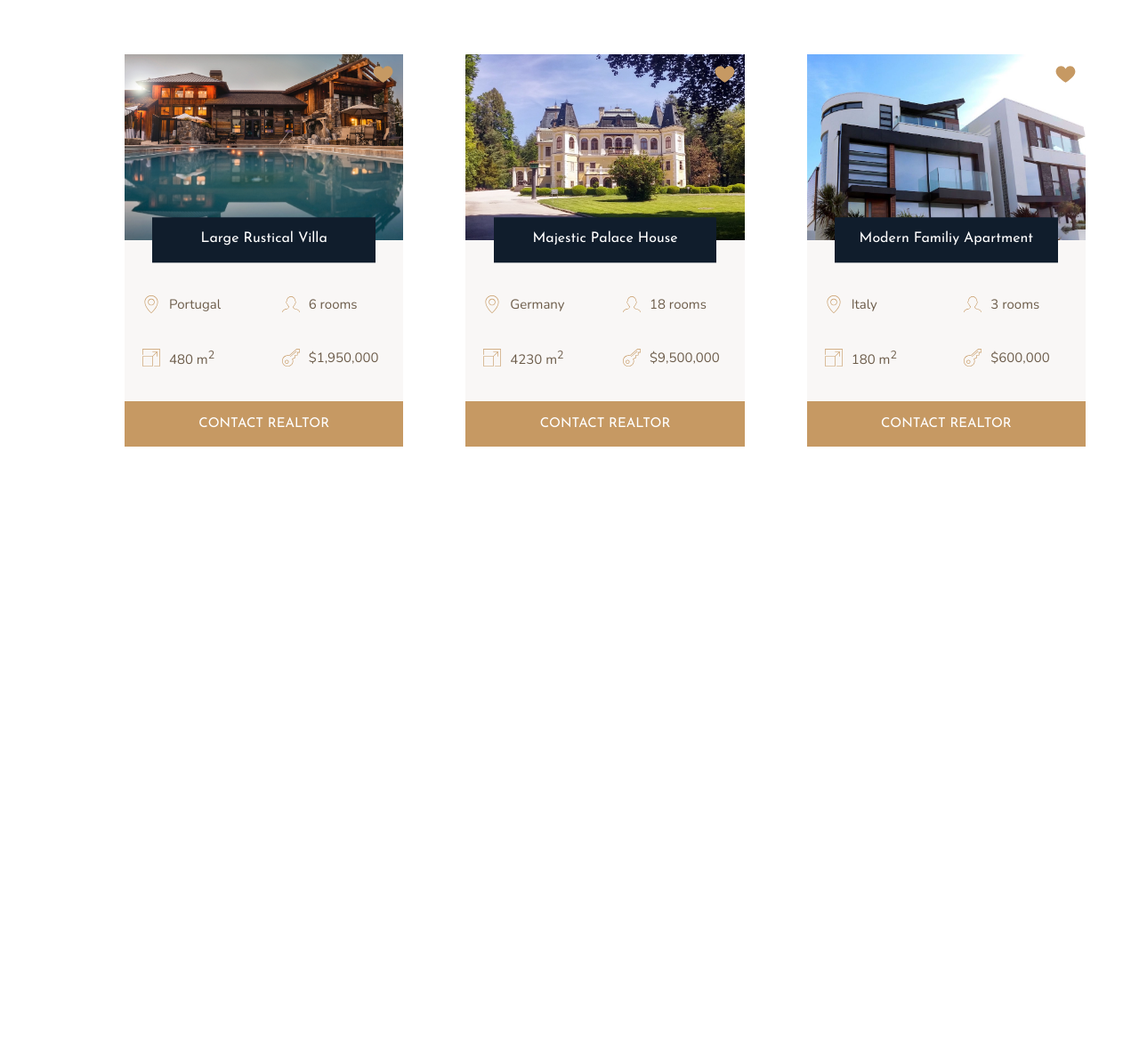
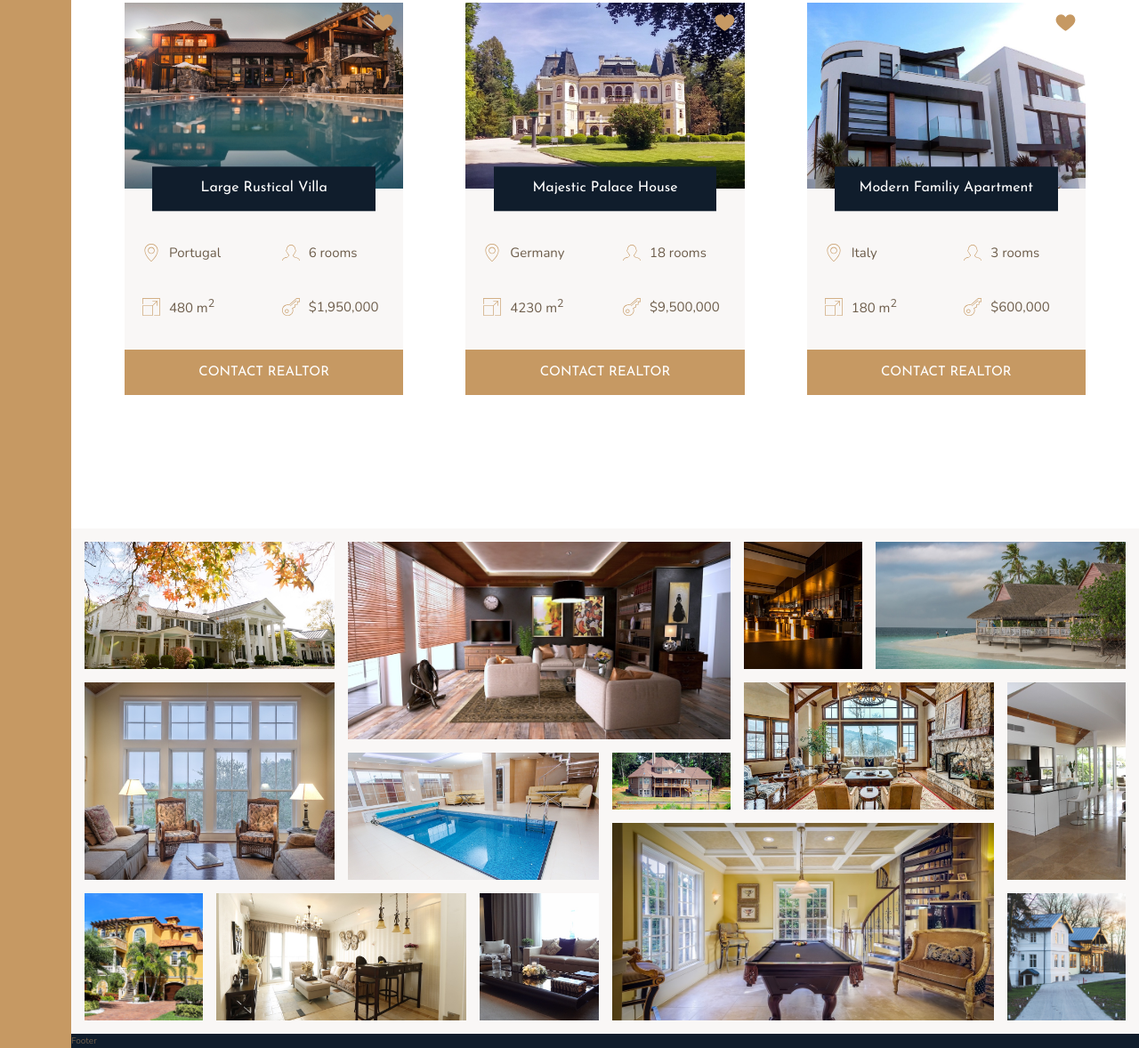
Before and after one commit to jlsanchezsanz/nexter, a website: page index.html in a window 1280 px wide. Shown: the part 2478-3656 px from the top of the page at 89% size. Before the commit the page ends 2980 px from the top, so only its background shows below. Drawn offline with nearby package versions, Linux system fonts and the light colour scheme.

Commit message:
build gallery

```diff
--- a/index.html
+++ b/index.html
@@ -305,7 +305,70 @@
       </div>
     </section>
 
-    <section class="gallery">Gallery</section>
+    <section class="gallery">
+      <figure class="gallery__item gallery__item--1">
+        <img src="img/gal-1.jpeg" alt="Gallery image 1" class="gallery__img" />
+      </figure>
+      <figure class="gallery__item gallery__item--2">
+        <img src="img/gal-2.jpeg" alt="Gallery image 2" class="gallery__img" />
+      </figure>
+      <figure class="gallery__item gallery__item--3">
+        <img src="img/gal-3.jpeg" alt="Gallery image 3" class="gallery__img" />
+      </figure>
+      <figure class="gallery__item gallery__item--4">
+        <img src="img/gal-4.jpeg" alt="Gallery image 4" class="gallery__img" />
+      </figure>
+      <figure class="gallery__item gallery__item--5">
+        <img src="img/gal-5.jpeg" alt="Gallery image 5" class="gallery__img" />
+      </figure>
+      <figure class="gallery__item gallery__item--6">
+        <img src="img/gal-6.jpeg" alt="Gallery image 6" class="gallery__img" />
+      </figure>
+      <figure class="gallery__item gallery__item--7">
+        <img src="img/gal-7.jpeg" alt="Gallery image 7" class="gallery__img" />
+      </figure>
+      <figure class="gallery__item gallery__item--8">
+        <img src="img/gal-8.jpeg" alt="Gallery image 8" class="gallery__img" />
+      </figure>
+      <figure class="gallery__item gallery__item--9">
+        <img src="img/gal-9.jpeg" alt="Gallery image 9" class="gallery__img" />
+      </figure>
+      <figure class="gallery__item gallery__item--10">
+        <img
+          src="img/gal-10.jpeg"
+          alt="Gallery image 10"
+          class="gallery__img"
+        />
+      </figure>
+      <figure class="gallery__item gallery__item--11">
+        <img
+          src="img/gal-11.jpeg"
+          alt="Gallery image 11"
+          class="gallery__img"
+        />
+      </figure>
+      <figure class="gallery__item gallery__item--12">
+        <img
+          src="img/gal-12.jpeg"
+          alt="Gallery image 12"
+          class="gallery__img"
+        />
+      </figure>
+      <figure class="gallery__item gallery__item--13">
+        <img
+          src="img/gal-13.jpeg"
+          alt="Gallery image 13"
+          class="gallery__img"
+        />
+      </figure>
+      <figure class="gallery__item gallery__item--14">
+        <img
+          src="img/gal-14.jpeg"
+          alt="Gallery image 14"
+          class="gallery__img"
+        />
+      </figure>
+    </section>
 
     <footer class="footer">Footer</footer>
   </body>
--- a/sass/_base.scss
+++ b/sass/_base.scss
@@ -36,10 +36,12 @@ body {
 
 .container {
   display: grid;
-  grid-template-rows: 80vh min-content auto 40vw repeat(3, min-content);
-  grid-template-columns:
-    [sidebar-start] 8rem [sidebar-end full-start] minmax(6rem, 1fr)
-    [center-start] repeat(8, [col-start] minmax(min-content, 14rem) [col-end])
-    [center-end]
-    minmax(6rem, 1fr) [full-end];
+  grid-template-rows: 80vh min-content 40vw repeat(3, min-content);
+  grid-template-columns: [sidebar-start] 8rem [sidebar-end full-start] minmax(
+      6rem,
+      1fr
+    ) [center-start] repeat(8, [col-start] minmax(min-content, 14rem) [col-end]) [center-end] minmax(
+      6rem,
+      1fr
+    ) [full-end];
 }
--- a/sass/_gallery.scss
+++ b/sass/_gallery.scss
@@ -1,4 +1,89 @@
 .gallery {
-  background-color: $color-grey-dark-2;
+  background-color: $color-grey-light-1;
   grid-column: full-start / full-end;
+
+  display: grid;
+  grid-template: repeat(7, 5vw) / repeat(8, 1fr);
+
+  grid-gap: 1.5rem;
+  padding: 1.5rem;
+
+  &__item {
+    &--1 {
+      grid-row: 1 / span 2;
+      grid-column: 1 / span 2;
+    }
+
+    &--2 {
+      grid-row: 1 / span 3;
+      grid-column: 3 / span 3;
+    }
+
+    &--3 {
+      grid-row: 1 / span 2;
+      grid-column: 6 / 7;
+    }
+
+    &--4 {
+      grid-row: 1 / span 2;
+      grid-column: 7 / -1;
+    }
+
+    &--5 {
+      grid-row: 3 / span 3;
+      grid-column: 1 / span 2;
+    }
+
+    &--6 {
+      grid-row: 4 / span 2;
+      grid-column: 3 / span 2;
+    }
+
+    &--7 {
+      grid-row: 4 / 5;
+      grid-column: 5 / 6;
+    }
+
+    &--8 {
+      grid-row: 3 / span 2;
+      grid-column: 6 / span 2;
+    }
+
+    &--9 {
+      grid-row: 3 / span 3;
+      grid-column: 8 / -1;
+    }
+
+    &--10 {
+      grid-row: 6 / span 2;
+      grid-column: 1 / 2;
+    }
+
+    &--11 {
+      grid-row: 6 / span 2;
+      grid-column: 2 / span 2;
+    }
+
+    &--12 {
+      grid-row: 6 / span 2;
+      grid-column: 4 / 5;
+    }
+
+    &--13 {
+      grid-row: 5 / span 3;
+      grid-column: 5 / span 3;
+    }
+
+    &--14 {
+      grid-row: 6 / span 2;
+      grid-column: 8 / -1;
+    }
+  }
+
+  &__img {
+    width: 100%;
+    height: 100%;
+    object-fit: cover;
+    display: block;
+  }
 }
```
Also changed, not shown: css/style.css.
